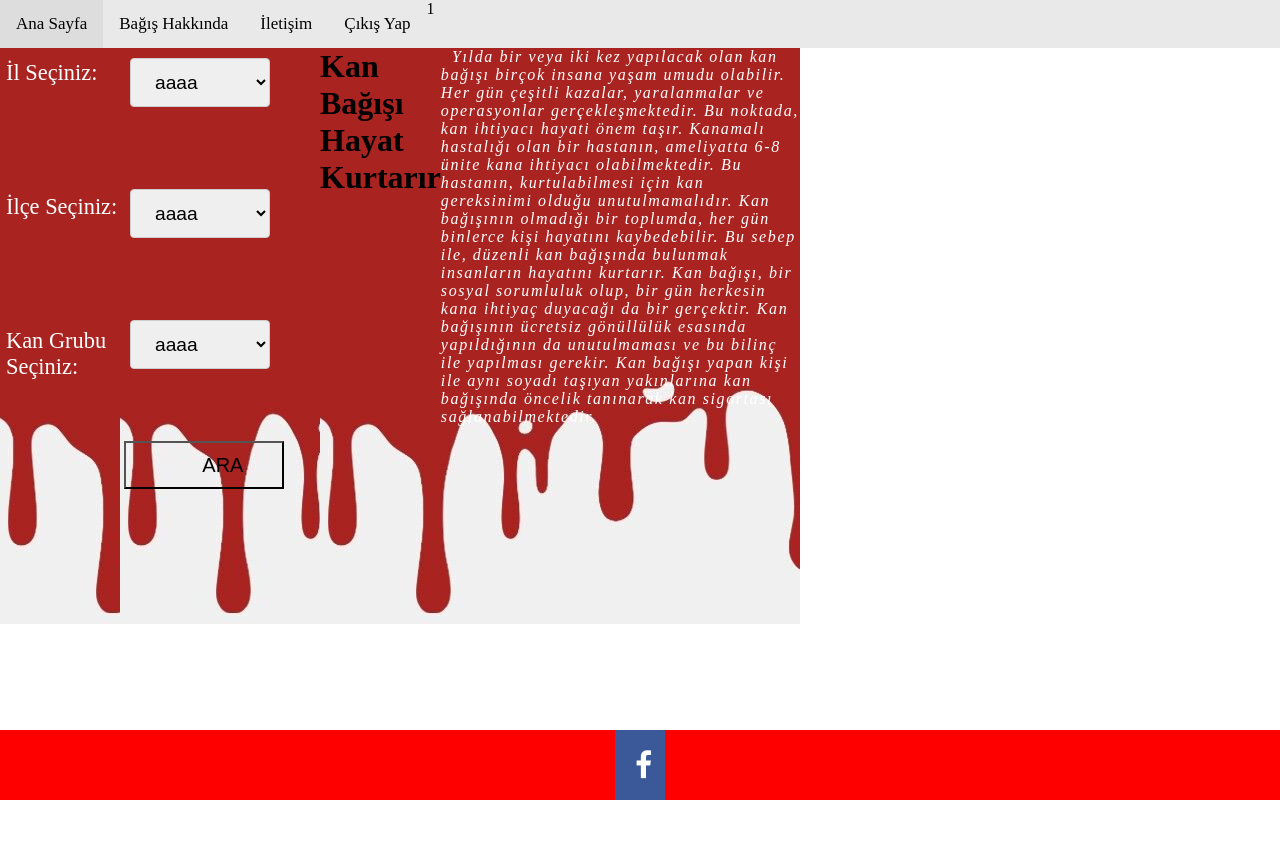
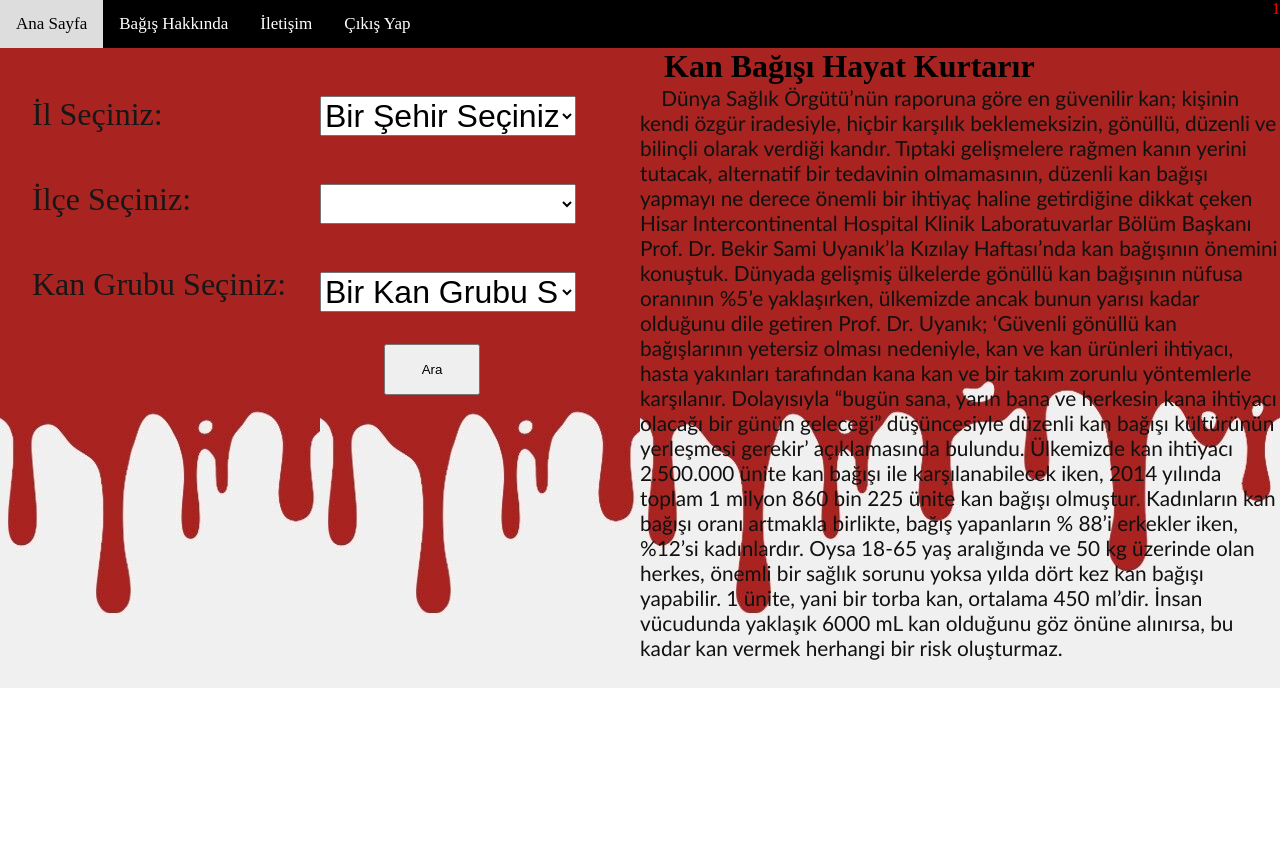
Before and after one commit to abdullaherek/bloodBank, a PHP site: page /searchpage.php in a window 1280 px wide. Before the commit the page ends 800 px from the top, so only its background shows below. Run offline with PHP 8.4, Linux system fonts and the light colour scheme; the visitor is signed in with stand-in values (Sample User, id 1); data comes from the database, SQL or seed files in the repository; lists and menus that the app fills with data are empty.

Commit message:
son hali

```diff
--- a/kan_bankasi/aboutus.php
+++ b/kan_bankasi/aboutus.php
@@ -4,6 +4,7 @@
     <meta charset="UTF-8">
     <meta name="viewport" content="width=device-width, initial-scale=1.0">
     <link href ="css/conandabaout.css" rel="stylesheet" type="text/css"/>
+    <link rel="stylesheet" href="css/aboutus.css?key=<?=time()?>">
     <link href="//netdna.bootstrapcdn.com/bootstrap/3.0.0/css/bootstrap.min.css" rel="stylesheet" id="bootstrap-css">
 <script src="//netdna.bootstrapcdn.com/bootstrap/3.0.0/js/bootstrap.min.js"></script>
 <script src="//code.jquery.com/jquery-1.11.1.min.js"></script>
--- a/kan_bankasi/content/footer.php
+++ /dev/null
@@ -1,22 +0,0 @@
-<!DOCTYPE html>
-<html lang="en">
-<head>
-  <meta charset="UTF-8">
-  <meta name="viewport" content="width=device-width, initial-scale=1.0">
-  <link rel="stylesheet" href="https://cdnjs.cloudflare.com/ajax/libs/font-awesome/4.7.0/css/font-awesome.min.css">
-  <link rel="stylesheet" href="https://fonts.googleapis.com/icon?family=Material+Icons">
-
-  <link rel="stylesheet" href="css/footer.css?key=<?=time()?>">
-  <title>Document</title>
-</head>
-<body>
-  <footer class="footer">
-    <div>
-     <ul>
-      <li><a href="#" class="fa fa-facebook"> </a> </li>
-
-</ul>
-</div>
-</footer>
-</body>
-</html>
--- a/kan_bankasi/content/headerMenu.php
+++ b/kan_bankasi/content/headerMenu.php
@@ -30,8 +30,10 @@ if(!isset($_SESSION["isim"])){
 
                          }else{
 							 echo '<a id="main" href ="logout.php">Çıkış Yap</a></li>';
-                             echo  '<p class = "girenKullanici">' .$_SESSION["isim"]. '</p>' ;
-							 }
+                             echo  '<p class = "girenKullanici">'.$_SESSION["isim"]. '</p>' ;
+                            // echo  '<p class = "girenKullanici">' .$_SESSION["kayitID"]. '</p>' ;
+                             }
+
  ?>
 
 
--- a/kan_bankasi/css/aboutus.css
+++ b/kan_bankasi/css/aboutus.css
@@ -1,11 +1,14 @@
 body {
-    font-family: 'Roboto';font-size: 16px;
+    font-family: 'Roboto';
+    font-size: 2rem;
+    background: #a6deee;
 }
 
 
 
 .aboutus-section {
     padding: 90px 0;
+
 }
 .aboutus-title {
     font-size: 30px;
@@ -16,6 +19,7 @@ body {
     position: relative;
     text-transform: uppercase;
     color: #000;
+
 }
 .aboutus-title::after {
     background: #fdb801 none repeat scroll 0 0;
--- a/kan_bankasi/css/footer.css
+++ /dev/null
@@ -1,36 +0,0 @@
-.footer {
-   position: fixed;
-   left: 0;
-   bottom: 0;
-   width: 100%;
-   background-color: red;
-   color: white;
-   text-align: center;
-}
-
-.fa {
-    padding: 20px;
-    font-size: 30px;
-    width: 50px;
-    text-align: center;
-    text-decoration: none;
-  }
-
-  /* Add a hover effect if you want */
-  .fa:hover {
-    opacity: 0.7;
-  }
-
-  /* Set a specific color for each brand */
-
-  /* Facebook */
-  .fa-facebook {
-    background: #3B5998;
-    color: white;
-  }
-
-  /* Twitter */
-  .fa-twitter {
-    background: #55ACEE;
-    color: white;
-  }
--- a/kan_bankasi/css/headermenu.css
+++ b/kan_bankasi/css/headermenu.css
@@ -3,14 +3,16 @@
 
 .topnav {
   overflow: hidden;
-  background-color: #e9e9e9;
+  background-color: #000000;
+
+
 }
 
 
 .topnav a {
   float: left;
   display: block;
-  color: black;
+  color: #ffffff;
   text-align: center;
   padding: 14px 16px;
   text-decoration: none;
@@ -60,6 +62,14 @@
   background: #ccc;
 }
 
+.girenKullanici{
+  display:flex;
+  justify-content: flex-end;
+  color: red;
+  align-items: center;
+
+}
+
 
 @media screen and (max-width: 600px) {
   .topnav .login-container {
--- a/kan_bankasi/css/search.css
+++ b/kan_bankasi/css/search.css
@@ -1,123 +1,86 @@
-*{
-    margin:0;
-    padding:0;
-    box-sizing: border-box;
-    text-decoration: none;
+* {
+    margin: 0;
+    padding: 0;
+    text-decoration:none;
+    box-sizing:border-box;
+}
+body{
+     height: 100%;
+}
 
+.kanAramaContainer{
+    display: flex;
+    width: 100%;
+    height: 100vh;
+    flex-direction: rows;
 
 }
 
 
-.KanAramaContainer{
-    width: 100vh;
-    height: 72vh;
+.textler{
     display: flex;
+    flex-direction: column;
+    width: 25%;
+    height: 80%;
+    background-color: rgb(255, 255, 255);
+}
+.txt{
+    display: flex;
+    margin-top: 3rem;
+    color: rgb(24, 23, 23);
+    font-size: 2rem;
+    margin-left: 2rem;
+}
 
+.comboboxlar{
+    display: flex;
+    flex-direction: column;
+    width: 25%;
+    height: 80%;
     background-color: rgb(255, 255, 255);
 }
 
-.KanAramaText{
-    width: 15%;
-    height: 100%;
+.sehir{
+    display:flex;
+    width: 80%;
+    margin-top: 3rem;
+    font-size: 2rem;
+}
+.ilce{
+    display:flex;
+    width: 80%;
+    margin-top: 3rem;
+    font-size: 2rem;
+}
+.kanGrubu{
+    display:flex;
+    width: 80%;
+    margin-top: 3rem;
+    font-size: 2rem;
+}
+.btn{
+    justify-content: center;
     display: flex;
-    background-color: rgb(255, 255, 255);
-    flex-direction: column;
+    width: 30%;
+    height: 8%;
+    margin-top: 2rem;
+    margin-left: 20%;
+
 }
 
-.KanAramaCombobox{
-    width: 25%;
-    height: 100%;
+.icerik{
     display: flex;
+    width: 50%;
+    height: 80%;
     background-color: rgb(255, 255, 255);
     flex-direction: column;
 
 }
 
-.KanAramaİcerik{
-    width: 60%;
-    height: 100%;
+
+.metin{
     display: flex;
-
+    font-size: 1.3rem;
+    color: rgb(17, 17, 16);
+    font-family: 'Gill Sans', 'Gill Sans MT', Calibri, 'Trebuchet MS', sans-serif;
 }
-
-.Text{
-    width: 100%;
-    margin-bottom:6rem;
-    font-size:1.4rem;
-    font-weight: 1rem;
-    margin-left: 5%;
-    margin-top: 10%;
-
-}
-
-.combobox{
-    width: 70%;
-    margin-bottom:4.5rem;
-    font-size:1.2rem;
-    font-weight: 0.3rem;
-    margin-left: 5%;
-    margin-top: 5%;
-    padding: 12px 20px;
-    display: inline-block;
-    border: 1px solid #ccc;
-    border-radius: 4px;
-
-
-
-
-}
-
-.kanAramaP{
-    font-size: 1rem;
-color: white;
-   font-style: oblique;
-     letter-spacing: 0.1rem;
-
-}
-
-.button{
-    width: 10rem;
-    height: 3rem;
-    border-radius: 5px solid grey;
-    font-size:1.25rem;
-    color:#000;
-    margin-left: 2%;
-    background: transparent;
-}
-
-.button:hover{
-    background-color: #da2121;
-    transition-duration: 0.5s;
-    color:#fff;
-}
-
-@media (max-width:560px){
-
-.kanAramaP{
-   visibility: hidden;
-}
-.KanAramaText{
-    width: 60vh;
-}
-.KanAramaCombobox{
-    width: 100%;
-}
-.Text{
-    width:8rem ;
-    margin-bottom: 8rem;
-
-}
-.combobox{
-    margin-left: 2rem;
-    margin-bottom: 7rem;
-    width: 10rem;
-}
-.button{
-    width: 40%;
-
-}
-.KanAramaİcerik h1{
-    display: none;
-
-}
-}
--- a/kan_bankasi/index.php
+++ b/kan_bankasi/index.php
@@ -32,9 +32,9 @@
 
 
 <a href="main.php" class="button1 bouncy"><span style="font-size:3em; font-family:'Comic Sans MS'; border-right:1px solid rgba(255,255,255,0.5); padding-right:0.3em; margin-right:0.3em; vertical-align:middle">K</span>
- Kan Bağışlamak İstiyorum</a>
+ <p>Kan Bağışlamak İstiyorum</p></a>
 <a href="searchpage.php" class="button1 bouncy" style="animation-delay:0.07s" ><span style="font-size:3em; font-family:'Comic Sans MS'; border-right:1px solid rgba(255,255,255,0.5); padding-right:0.3em; margin-right:0.3em; vertical-align:middle">K</span>
- Kan Arıyorum
+ <p>Kan Arıyorum</p>
 </a>
 
 
@@ -47,7 +47,6 @@
 
 </div>
 
-<?php include_once('content/footer.php');?>
 
 
 </body>
--- a/kan_bankasi/searchpage.php
+++ b/kan_bankasi/searchpage.php
@@ -1,76 +1,127 @@
+<?php
+require_once "includes/pdo.php";
+include_once('content/headerMenu.php');
+if(!isset($_SESSION["isim"])){  echo "<script type='text/javascript'>alert('Öncelikle Giriş Yapmanız Gerekmektedir!')</script>";
+ header("Refresh: 0; url= login.php");;}
+
+ else{
+    header("Refresh: 9999999999; url= main.php");
+ }
+?>
+
 <!DOCTYPE html>
 <html lang="tr">
 <head>
     <meta charset="UTF-8">
     <meta name="keywords" content="html,css,php">
-    <link rel="stylesheet" type="text/css" href="css/search.css">
+    <link rel="stylesheet" type="text/css" href="/kan_bankasi/css/search.css?key=<?=time()?>">
+    <script src="https://code.jquery.com/jquery-3.5.1.min.js"></script>
+    <script src="https://ajax.googleapis.com/ajax/libs/jquery/3.5.1/jquery.min.js"></script>
     <title>Kan Arama</title>
 </head>
-<body >
-<?php
-            include_once ('content/headerMenu.php');
-
-    ?>
-    <div class="KanAramaContainer" >
-        <div class="KanAramaText" style="background-image: url(images/kan1.jpg);">
-            <p class="Text" style="color: white;">İl Seçiniz:</p>
-            <p class="Text" style="color: white;">İlçe Seçiniz:</p>
-            <p class="Text" style="color: white;">Kan Grubu Seçiniz:</p>
-
-        </div>
-        <div class="KanAramaCombobox" style="background-image: url(images/kan1.jpg);">
-            <select class="combobox">
-                <option value="İl">aaaa</option>
-                <option value="İl">bbbb</option>
-                <option value="İl">cccc</option>
-            </select>
-
-            <select class="combobox">
-                <option value="İlce">aaaa</option>
-                <option value="İlce">bbbb</option>
-                <option value="İl">cccc</option>
-            </select>
-
-            <select class="combobox">
-                <option value="KGrubu">aaaa</option>
-                <option value="KGrubu">bbbb</option>
-                <option value="KGrubu">cccc</option>
-            </select>
-
-            <input type="button" class="button" value="   &nbsp &nbsp ARA">
-
-        </div>
-        <div class="KanAramaİcerik"  style="background-image: url(images/kan1.jpg);background-repeat:repeat;">
+<body>
+<?php include_once('content/headerMenu.php');?>
 
 
-          <h1>Kan Bağışı Hayat Kurtarır</h1>
-           <p class="kanAramaP" >
-          &nbsp Yılda bir veya iki kez yapılacak olan
-          kan bağışı birçok insana yaşam umudu olabilir.
-          Her gün çeşitli kazalar, yaralanmalar ve operasyonlar
-          gerçekleşmektedir. Bu noktada, kan ihtiyacı hayati önem
-           taşır. Kanamalı hastalığı olan bir hastanın, ameliyatta
-            6-8 ünite kana ihtiyacı olabilmektedir. Bu hastanın,
-             kurtulabilmesi için kan gereksinimi
-              olduğu unutulmamalıdır. Kan bağışının olmadığı
-               bir toplumda, her gün binlerce kişi hayatını
-                kaybedebilir. Bu sebep ile, düzenli kan bağışında
-                 bulunmak insanların hayatını kurtarır. Kan bağışı,
-                  bir sosyal sorumluluk olup, bir gün herkesin kana
-                   ihtiyaç duyacağı da bir gerçektir. Kan bağışının
-                    ücretsiz gönüllülük esasında yapıldığının da
-                     unutulmaması ve bu bilinç ile yapılması gerekir.
-                      Kan bağışı yapan kişi ile aynı soyadı taşıyan
-                      yakınlarına kan bağışında öncelik tanınarak kan
-                       sigortası sağlanabilmektedir.</p>
-        </div>
+<form method="POST" action="searchpage_list.php">
+<div class="kanAramaContainer" >
+    <div class="textler" style="background-image: url(images/kan1.jpg)">
+        <p class="txt"> İl Seçiniz:</p>
+        <p class="txt"> İlçe Seçiniz:</p>
+        <p class="txt"> Kan Grubu Seçiniz:</p>
+
+    </div>
+    <div class="comboboxlar"  style="background-image: url(images/kan1.jpg)">
+        <select name="sehir" class="sehir">
+            <option value="0">Bir Şehir Seçiniz  </option>
+ <?php
+                                $sehir_stmt = $pdo->query("SELECT * FROM il");
+                                while($sehir_row = $sehir_stmt->fetch(PDO :: FETCH_ASSOC))
+                                 {
+                                    $sehirler = $sehir_row['sehirler'];
+                                    $sehirID = $sehir_row['ilID'];
+                                    echo '<option value = '.$sehirID.'> '.$sehirler.' </option>';
+                                }
+                        ?>
+        </select>
+
+        <select name="ilce "class="ilce">
+            <option value="ilce">  </option>
+        </select>
+
+        <select name="kanGrubu"class="kanGrubu">
+            <option value="kangrubu">Bir Kan Grubu Seçiniz  </option>
+            <?php
+                                $kan_stmt = $pdo->query("SELECT * FROM kan_gruplari");
+                                while($kan_row = $kan_stmt->fetch(PDO :: FETCH_ASSOC))
+                                 {
+                                    $kan_gruplari = $kan_row['kan_gruplari'];
+                                    $kan_gruplariID = $kan_row['kan_gruplariID'];
+                                    echo '<option value = '.$kan_gruplariID.'> '.$kan_gruplari.' </option>';
+                                }
+
+                        ?>
+        </select>
+
+
+        <input type="submit" class="btn" value="Ara">
+
 
 
     </div>
-    <?php
-            include_once ('content/footer.php');
+    <div class="icerik"  style="background-image: url(images/kan1.jpg)">
+        <h1> &nbsp&nbsp&nbspKan Bağışı Hayat Kurtarır</h1>
+        <p class="metin"> &nbsp &nbsp Dünya Sağlık Örgütü’nün raporuna
+             göre en güvenilir kan; kişinin kendi özgür
+              iradesiyle, hiçbir karşılık beklemeksizin,
+               gönüllü, düzenli ve bilinçli olarak verdiği
+                kandır.
+Tıptaki gelişmelere rağmen kanın yerini tutacak, alternatif
+bir tedavinin olmamasının, düzenli kan bağışı yapmayı ne
+derece önemli bir ihtiyaç haline getirdiğine dikkat çeken
+Hisar Intercontinental Hospital Klinik Laboratuvarlar Bölüm Başkanı Prof. Dr.
+ Bekir Sami Uyanık’la Kızılay Haftası’nda kan bağışının önemini konuştuk.
+  Dünyada gelişmiş ülkelerde gönüllü kan bağışının nüfusa oranının %5’e yaklaşırken,
+   ülkemizde ancak bunun yarısı kadar olduğunu dile getiren Prof. Dr. Uyanık; ‘Güvenli gönüllü
+    kan bağışlarının yetersiz olması nedeniyle, kan ve kan ürünleri ihtiyacı, hasta yakınları tarafından
+    kana kan ve bir takım zorunlu yöntemlerle karşılanır. Dolayısıyla “bugün sana, yarın bana ve herkesin kana
+     ihtiyacı olacağı bir günün geleceği” düşüncesiyle düzenli kan bağışı kültürünün yerleşmesi gerekir’ açıklamasında bulundu.
+Ülkemizde kan ihtiyacı 2.500.000 ünite kan bağışı ile
+ karşılanabilecek iken, 2014 yılında toplam 1 milyon
+ 860 bin 225 ünite kan bağışı olmuştur. Kadınların kan
+ bağışı oranı artmakla birlikte, bağış yapanların % 88’i
+  erkekler iken, %12’si kadınlardır. Oysa 18-65 yaş
+   aralığında ve 50 kg üzerinde olan herkes, önemli
+    bir sağlık sorunu yoksa yılda dört kez kan bağışı
+     yapabilir. 1 ünite, yani bir torba kan, ortalama
+      450 ml’dir. İnsan vücudunda yaklaşık 6000 mL kan
+       olduğunu göz önüne alınırsa, bu kadar kan vermek
+        herhangi bir risk oluşturmaz.</p>
+        <div>
 
-    ?>
+</div>
+</form>
+
+<script>
+      $(document).ready(function() {
+    $('.sehir').on('change', function() {
+        var country_id = this.value;
+        $.ajax({
+            url: "includes/post.php",
+            type: "POST",
+            data: {
+                country_id: country_id
+            },
+            cache: false,
+            success: function(ilce_stmt) {
+                $(".ilce").html(ilce_stmt);
+
+            }
+        });
+    });
+
+});
+      </script>
 
 
 </body>
```
Also changed, not shown: kan_bankasi/contact.php (+3 -4 lines), kan_bankasi/css/contact.css (+9 -9 lines), kan_bankasi/css/style.css (+34 -50 lines), kan_bankasi/css/tasarim.css (+8 -5 lines), kan_bankasi/includes/post.php (added, +24 -0 lines), kan_bankasi/main.php (+67 -49 lines), kan_bankasi/searchpage_list.php (added, +41 -0 lines), kan_bankasi/css/searchpage_list.css (added).
